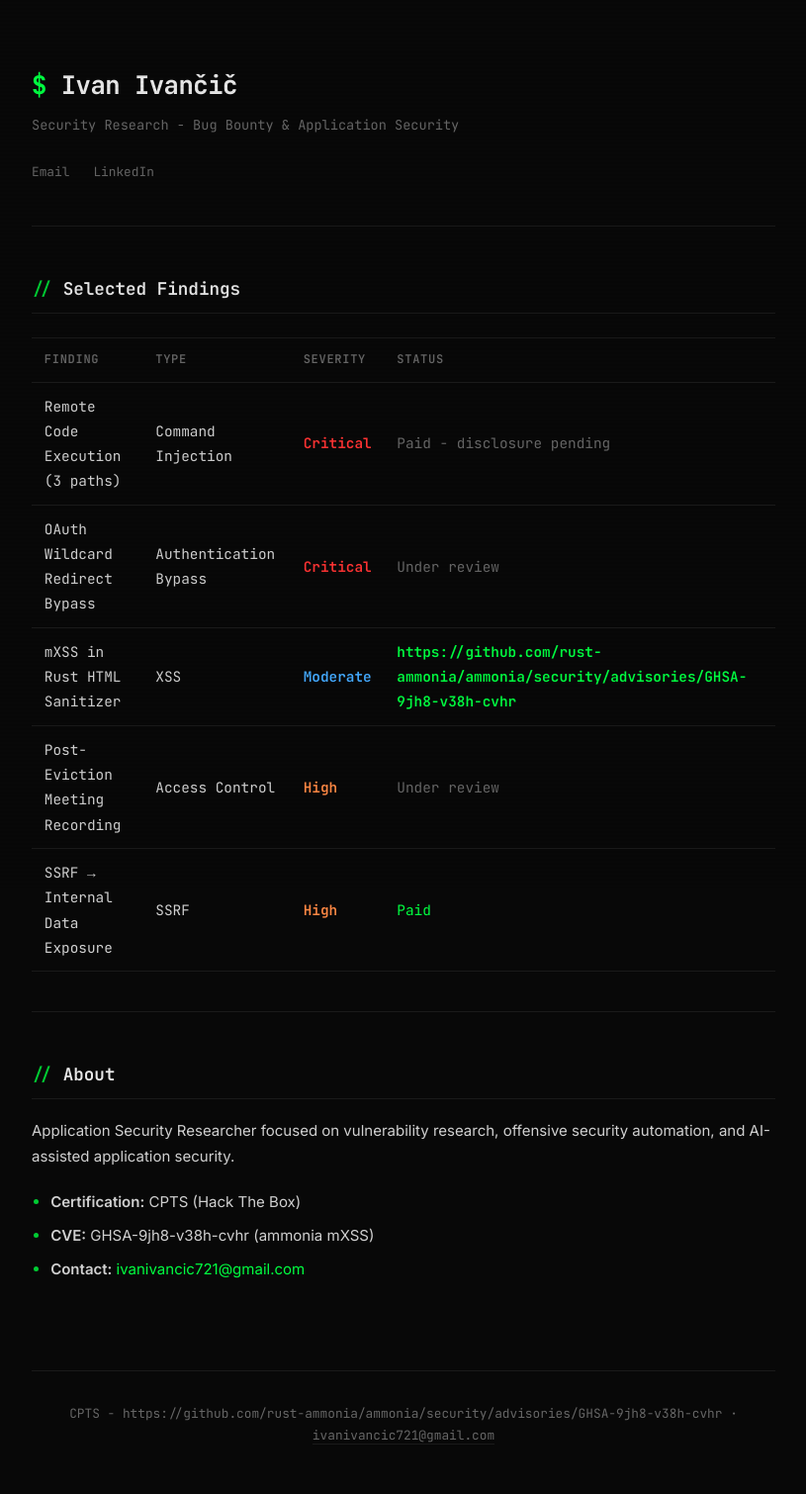
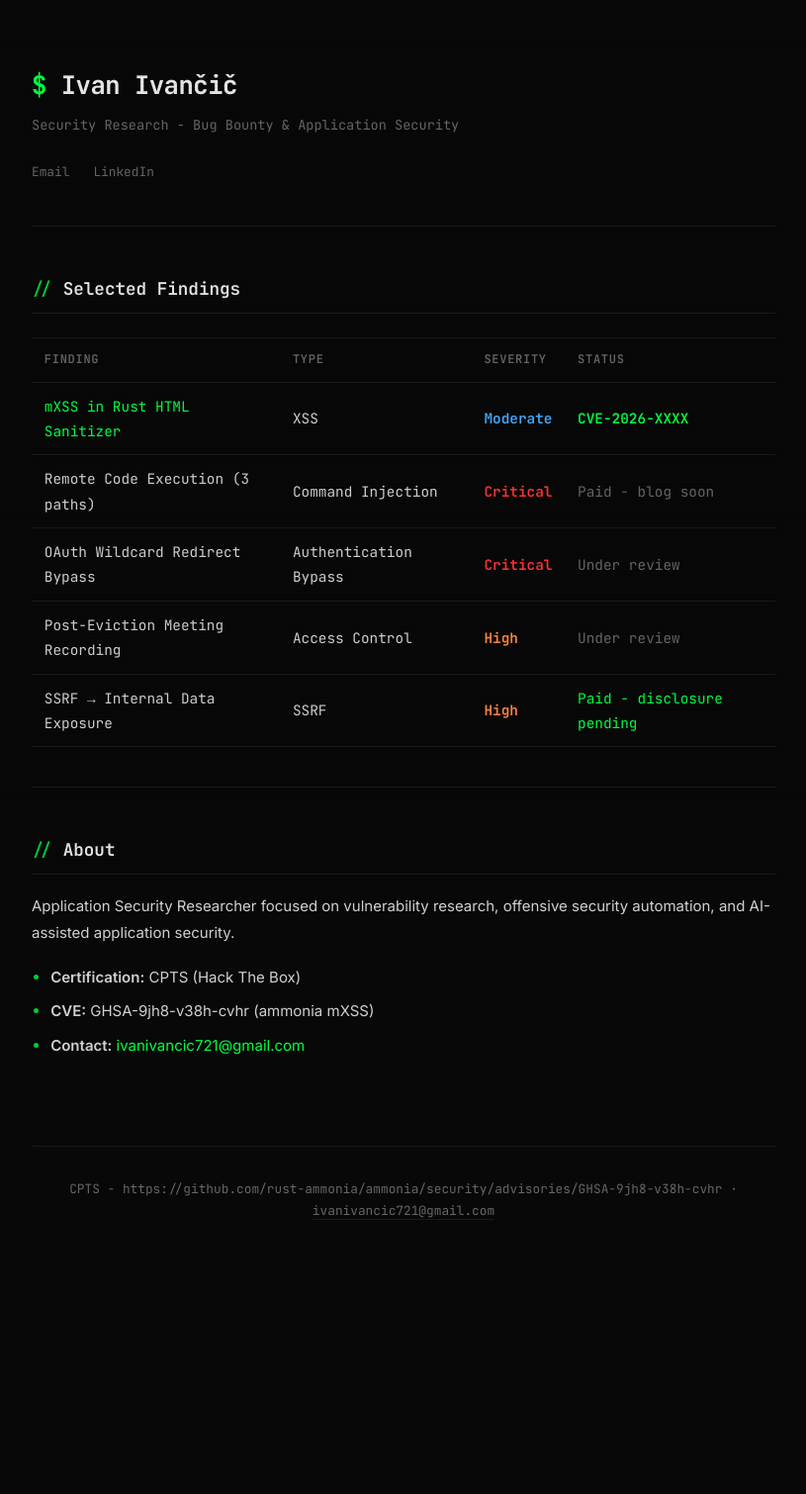
Before and after one commit to Ivan09999/Ivan09999.github.io, a Jekyll site: the page built from index.md, in a window 1280 px wide. Shown: the whole page at 99% size, without its empty margins (232-1047 px from the left). Built offline with Jekyll 4.4.1, drawn with Linux system fonts in a browser that asks for light colours; after the commit the page ends 1284 px from its top, so only the background shows below that.

Commit message:
Update index.md

```diff
--- a/index.md
+++ b/index.md
@@ -7,11 +7,11 @@ title: Home
 
 | Finding | Type | Severity | Status |
 |---------|------|----------|--------|
-| Remote Code Execution (3 paths) | Command Injection | <span class="severity-c">Critical</span> | <span class="status-pending">Paid - disclosure pending</span> |
+| [mXSS in Rust HTML Sanitizer](ammonia-mxss.html) | XSS | <span class="severity-m">Moderate</span> | <span class="status-cve">CVE-2026-XXXX</span> |
+| Remote Code Execution (3 paths) | Command Injection | <span class="severity-c">Critical</span> | <span class="status-pending">Paid - blog soon</span> |
 | OAuth Wildcard Redirect Bypass | Authentication Bypass | <span class="severity-c">Critical</span> | <span class="status-pending">Under review</span> |
-| mXSS in Rust HTML Sanitizer | XSS | <span class="severity-m">Moderate</span> | <span class="status-cve">https://github.com/rust-ammonia/ammonia/security/advisories/GHSA-9jh8-v38h-cvhr</span> |
 | Post-Eviction Meeting Recording | Access Control | <span class="severity-h">High</span> | <span class="status-pending">Under review</span> |
-| SSRF → Internal Data Exposure | SSRF | <span class="severity-h">High</span> | <span class="status-paid">Paid</span> |
+| SSRF → Internal Data Exposure | SSRF | <span class="severity-h">High</span> | <span class="status-paid">Paid - disclosure pending</span> |
 
 ---
 
```
